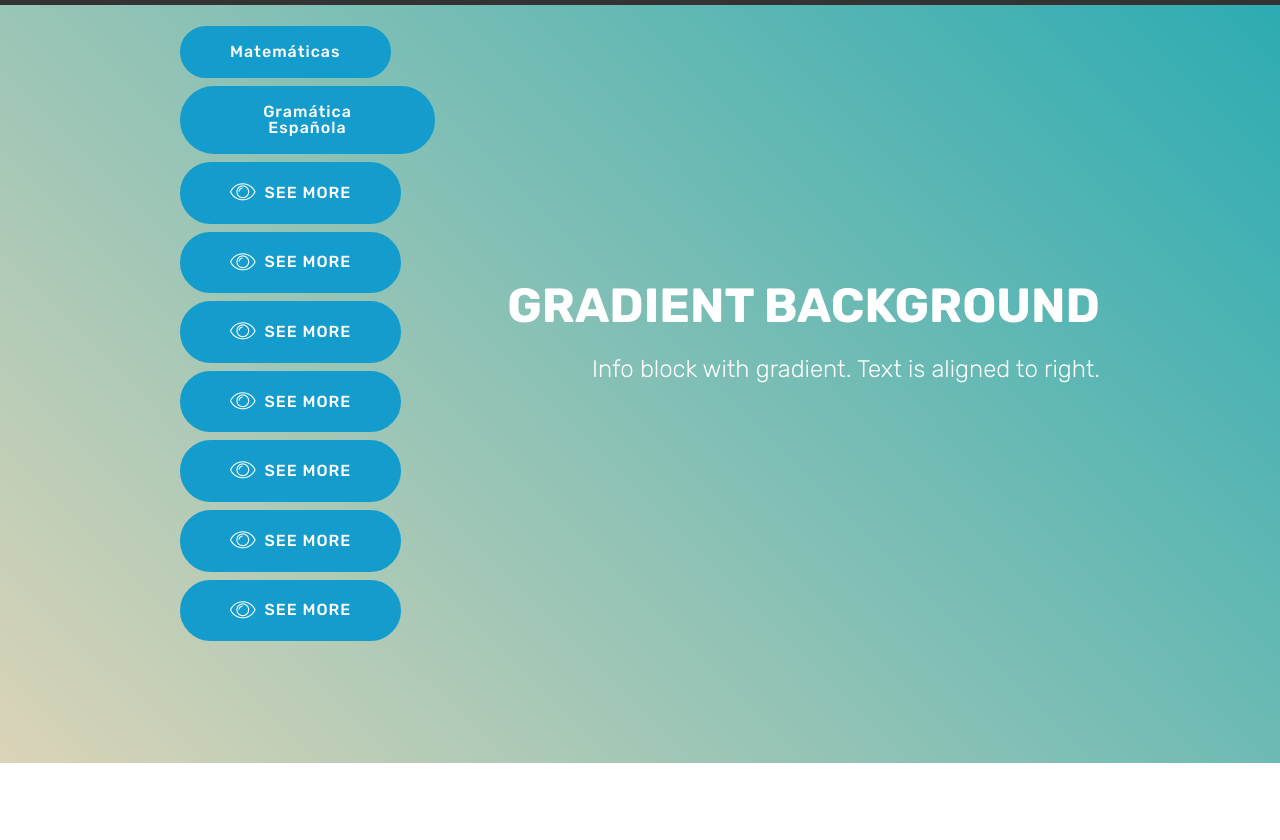
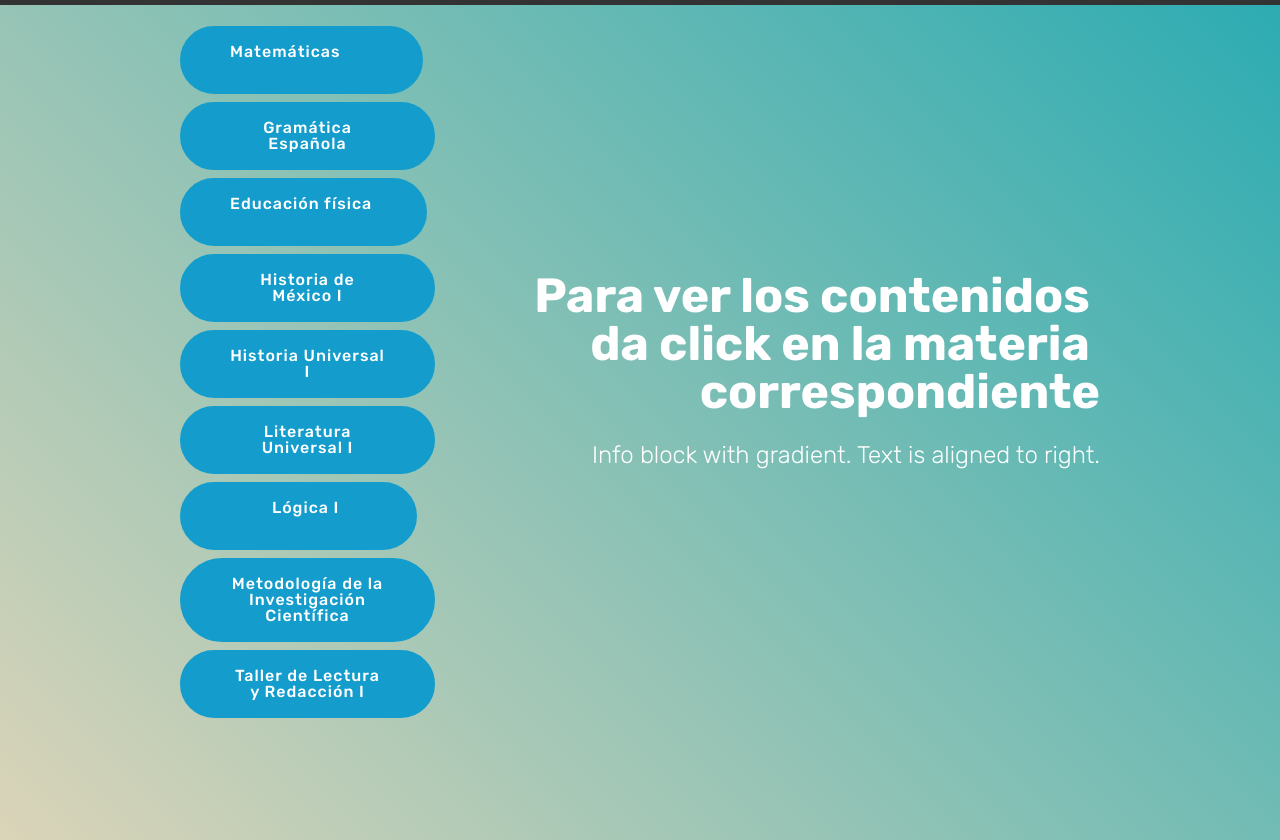
Before and after one commit to Prepamelchorocampo/Webprepa, a plain HTML site: page page8.html in a window 1280 px wide. Shown: the part 88-928 px from the top of the page. Before the commit the page ends 851 px from the top, so only its background shows below. Drawn offline with Linux system fonts and the light colour scheme; files whose address does not match are found by name.

Commit message:
create github pages

```diff
--- a/page8.html
+++ b/page8.html
@@ -60,7 +60,7 @@
     </nav>
 </section>
 
-<section class="engine"><a href="https://mobirise.info/o">free portfolio website templates</a></section><section class="mbr-section info2 cid-rPFpihWXZg" id="info2-v">
+<section class="engine"><a href="https://mobirise.info/f">easy website builder</a></section><section class="mbr-section info2 cid-rPFpihWXZg" id="info2-v">
 
 
 
@@ -69,33 +69,23 @@
     <div class="container">
         <div class="row main justify-content-center">
             <div class="media-container-column col-12 col-lg-3 col-md-4">
-                <div class="mbr-section-btn align-left py-4"><a class="btn btn-primary display-4" href="assets/files/MATEMATICAS%20I.pdf" target="_blank">Matemáticas</a> <a class="btn btn-primary display-4" href="assets/files/GRAMATICA%20ESPA%C3%91OLA%20II.pdf">Gramática Española</a> <a class="btn btn-primary display-4" href="assets/files/EDUCACION%20FISICA%20I.pdf">
-                    <span class="mbri-preview mbr-iconfont"></span>
-                    SEE MORE
-                    </a> <a class="btn btn-primary display-4" href="https://mobirise.co">
-                    <span class="mbri-preview mbr-iconfont"></span>
-                    SEE MORE
-                    </a> <a class="btn btn-primary display-4" href="https://mobirise.co">
-                    <span class="mbri-preview mbr-iconfont"></span>
-                    SEE MORE
-                    </a> <a class="btn btn-primary display-4" href="https://mobirise.co">
-                    <span class="mbri-preview mbr-iconfont"></span>
-                    SEE MORE
-                    </a> <a class="btn btn-primary display-4" href="https://mobirise.co">
-                    <span class="mbri-preview mbr-iconfont"></span>
-                    SEE MORE
-                    </a> <a class="btn btn-primary display-4" href="https://mobirise.co">
-                    <span class="mbri-preview mbr-iconfont"></span>
-                    SEE MORE
-                    </a> <a class="btn btn-primary display-4" href="https://mobirise.co">
-                    <span class="mbri-preview mbr-iconfont"></span>
-                    SEE MORE
-                    </a></div>
+                <div class="mbr-section-btn align-left py-4"><a class="btn btn-primary display-4" href="assets/files/MATEMATICAS%20I.pdf" target="_blank">Matemáticas &nbsp; &nbsp; &nbsp;&nbsp;<br><br></a> <a class="btn btn-primary display-4" href="assets/files/GRAMATICA%20ESPA%C3%91OLA%20II.pdf">Gramática Española</a> <a class="btn btn-primary display-4" href="assets/files/EDUCACION%20FISICA%20I.pdf">
+
+                    Educación física&nbsp;<br><br></a> <a class="btn btn-primary display-4" href="https://mobirise.co">
+
+                    Historia de México I</a> <a class="btn btn-primary display-4" href="assets/files/HISTORIA%20UNIVERSAL%20I.pdf">
+
+                    Historia Universal I</a> <a class="btn btn-primary display-4" href="assets/files/LITERATURA%20UNIVERSAL%20I.pdf">
+
+                    Literatura Universal I</a> <a class="btn btn-primary display-4" href="assets/files/LOGICA%20I.pdf">
+                    &nbsp; &nbsp; &nbsp; &nbsp; &nbsp;Lógica I &nbsp; &nbsp; &nbsp;<br><br></a> <a class="btn btn-primary display-4" href="assets/files/METODOLOGIA%20DE%20LA%20INVESTIGACION%20CIENTIFICA.pdf">
+
+                    Metodología de la Investigación Científica</a> <a class="btn btn-primary display-4" href="assets/files/TALLER%20DE%20LECTURA%20Y%20REDACCION%20I.pdf">
+
+                    Taller de Lectura y Redacción I</a></div>
             </div>
             <div class="media-container-column title col-12 col-lg-7 col-md-6">
-                <h2 class="align-right mbr-bold mbr-white pb-3 mbr-fonts-style display-2">
-                    GRADIENT BACKGROUND
-                </h2>
+                <h2 class="align-right mbr-bold mbr-white pb-3 mbr-fonts-style display-2">Para ver los contenidos&nbsp;<br>da click en la materia&nbsp;<br>correspondiente</h2>
                 <h3 class="mbr-section-subtitle align-right mbr-light mbr-white mbr-fonts-style display-5">
                     Info block with gradient. Text is aligned to right.
                 </h3>
```
Also changed, not shown: index.html (+1 -1 lines), page1.html (+1 -1 lines), page10.html (+10 -10 lines), page11.html (+1 -1 lines), page12.html (+1 -1 lines), page13.html (+1 -1 lines), page14.html (+1 -1 lines), page15.html (+1 -1 lines), page4.html (+1 -1 lines), page7.html (+10 -10 lines), page9.html (+2 -3 lines), 8 other files.
